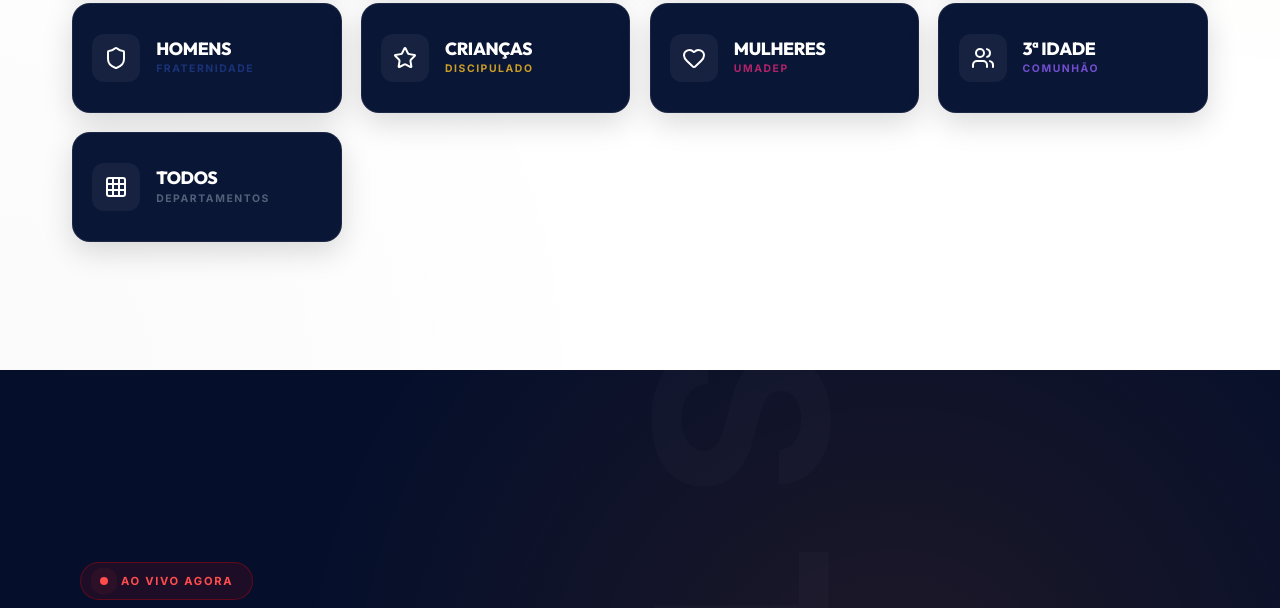
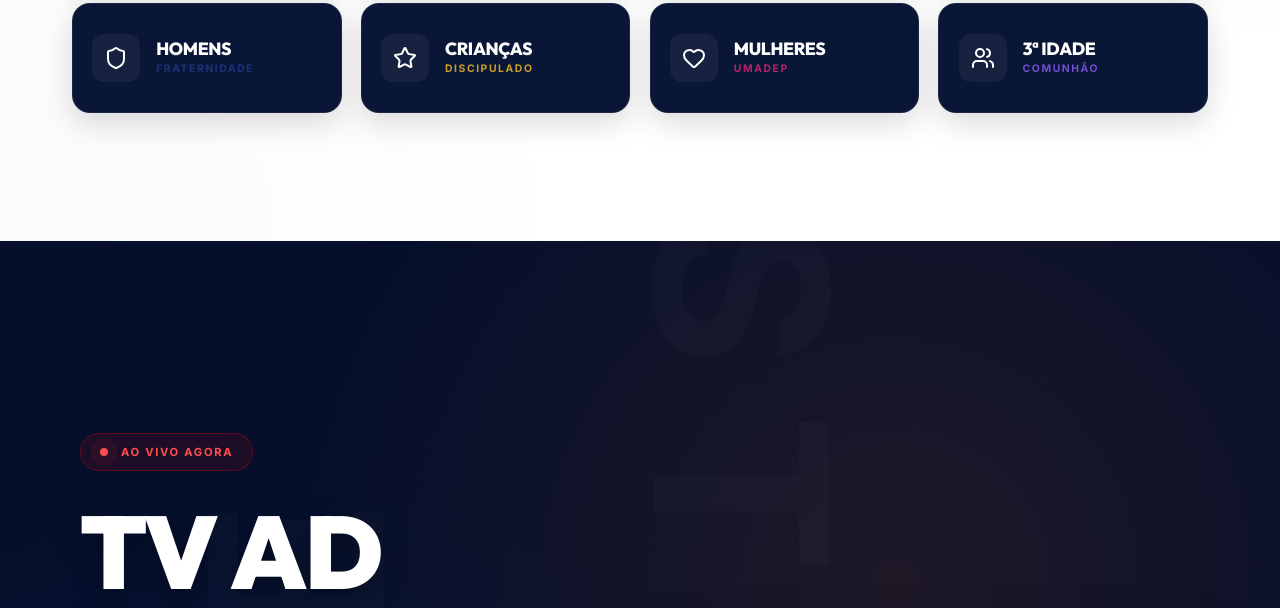
Before and after one commit to elevategerenciamento/Site-AD-Pirapora, a website built with Vite: page index.html in a window 1280 px wide. Shown: the part 3894-4502 px from the top of the page. Built offline with nearby package versions, Linux system fonts and the light colour scheme.

Commit message:
refactor: remover card 'Todos' da seção de ministérios

```diff
--- a/index.html
+++ b/index.html
@@ -246,17 +246,6 @@
           <div class="dep-info">
             <h3>3ª Idade</h3>
             <span class="dep-sigla">COMUNHÃO</span>
-          </div>
-          <div class="dep-arrow"><i data-lucide="arrow-right"></i></div>
-        </div>
-
-        <!-- Todos -->
-        <div class="dep-card reveal" style="--accent: #64748b; --delay: 0.9s; cursor: pointer;" onclick="openMinistryModal('todos')">
-          <div class="dep-hover-bar"></div>
-          <div class="dep-icon-box"><i data-lucide="grid"></i></div>
-          <div class="dep-info">
-            <h3>Todos</h3>
-            <span class="dep-sigla">DEPARTAMENTOS</span>
           </div>
           <div class="dep-arrow"><i data-lucide="arrow-right"></i></div>
         </div>
--- a/src/main.js
+++ b/src/main.js
@@ -1141,14 +1141,6 @@
     desc: "Valorizando a sabedoria e a experiência, este ministério promove a integração, o cuidado e a vivência espiritual plena dos nossos idosos.",
     cor: "#8b5cf6",
     icon: "users"
-  },
-  todos: {
-    nome: "Todos os Ministérios",
-    sigla: "AD PIRAPORA",
-    lider: "Presidência e Diretoria",
-    desc: "A Assembleia de Deus — Ministério de Pirapora conta com diversas frentes de atuação para servir a toda a comunidade. Cada departamento trabalha em união para o crescimento do Reino.",
-    cor: "#0f172a",
-    icon: "grid"
   }
 };
 
```
